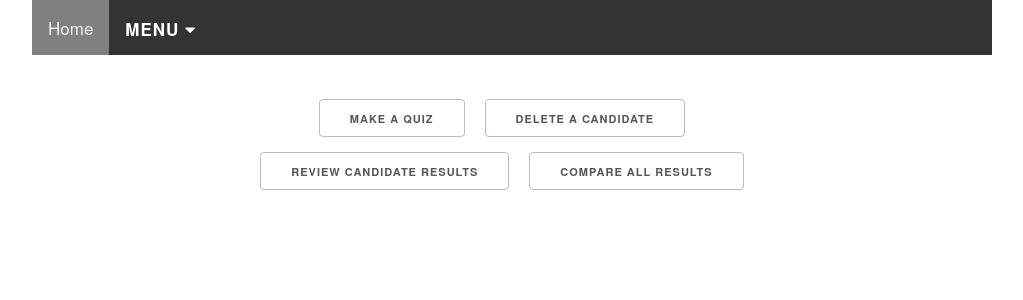
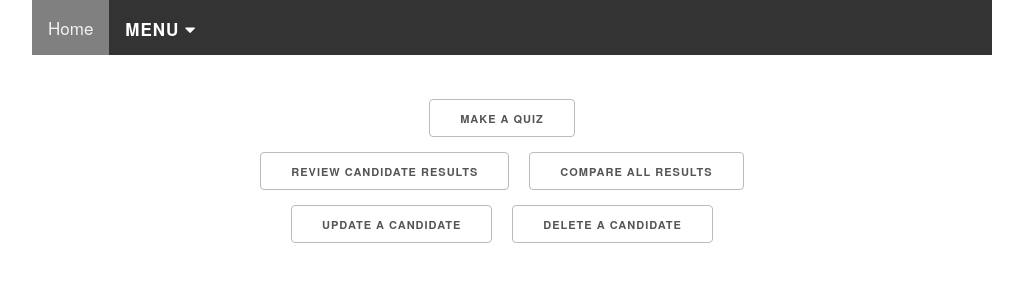
Before and after one commit to bizzybits/Capstone2022, a Flask app: template templates/employer.html in a window 1280 px wide. Shown: the top 300 px of the page, without its empty margins (128-1151 px from the left). Run offline with Flask 2, Linux system fonts and the light colour scheme; the template is opened without the code that fills it, so the values that code supplies are empty.

```diff
--- a/run.py
+++ b/run.py
@@ -504,6 +504,35 @@ def delete_candidate():
             return redirect("/employer")
         abort(404)
 
+# UPDATE CANDIDATE
+@app.route("/updateCandidate", methods=["GET"])
+def update_candidate():
+
+    if request.method == "GET":
+        candidates = db.session.query(
+            CandidateModel.id,
+            CandidateModel.name,
+            CandidateModel.email
+        )
+        return render_template("/editCandidate.html", candidates=candidates) #update candadiatl html and list of candidates
+
+@app.route("/editCandidate", methods=["GET","POST"])
+def edit_candidate():
+    candidateToUpdate = request.form["candidateToUpdate"]
+    print(f"candidate to update is {candidateToUpdate}")
+    update_me = CandidateModel.query.filter(CandidateModel.id==candidateToUpdate).first()
+
+    if update_me:
+        render_template("/updateHere.html", candidateToUpdate=candidateToUpdate)
+        candidateToUpdate = CandidateModel.query.filter(CandidateModel.id==candidateToUpdate).first()
+        candidateToUpdate.name = request.form["candidate_name"]
+        candidateToUpdate.email = request.form["candidate_email"]
+        db.session.commit()
+        flash("You have updated the selected Candidate.")
+        return redirect("/employer")
+
+    abort(404)
+
 
 # register_user route.
 # user registration.
--- a/templates/employer.html
+++ b/templates/employer.html
@@ -9,8 +9,6 @@
 
 <div style="display:flex; flex-direction: row; justify-content: center; align-items: center">
        <input id="id_ok" class="btn btn-space" value="Make a Quiz" type="button" onclick="location.href='/makeQuiz';">
-       <input id="id_ok" class="btn btn-space" value="Delete a Candidate" type="button"
-              onclick="location.href='/deleteCandidate';">
 </div>
 
 <div style="display:flex; flex-direction: row; justify-content: center; align-items: center">
@@ -19,6 +17,12 @@
        <input id="id_cancel2" class="btn btn-space" value="Compare All Results" type="button"
               onclick="location.href='/allresults';">
 </div>
+<div style="display:flex; flex-direction: row; justify-content: center; align-items: center">
+       <input id="id_ok" class="btn btn-space" value="Update a Candidate" type="button"
+              onclick="location.href='/updateCandidate';">
+       <input id="id_ok" class="btn btn-space" value="Delete a Candidate" type="button"
+              onclick="location.href='/deleteCandidate';">
+</div>
 
 </body>
 
--- a/templates/unused_templates/update.html
+++ /dev/null
@@ -1,5 +0,0 @@
-<form action='' method="POST">
-    <p>question_text <input type="text" name="question_text" value="{{question.question_text}}" /></p>
-    <p>answer <input type="text" name="answer" value="{{question.answer}}" /></p>
-    <p><input type="submit" value="Submit" /></p>
-</form>
```
Also changed, not shown: templates/editCandidate.html (added, +57 -0 lines), templates/updateHere.html (added, +8 -0 lines).
